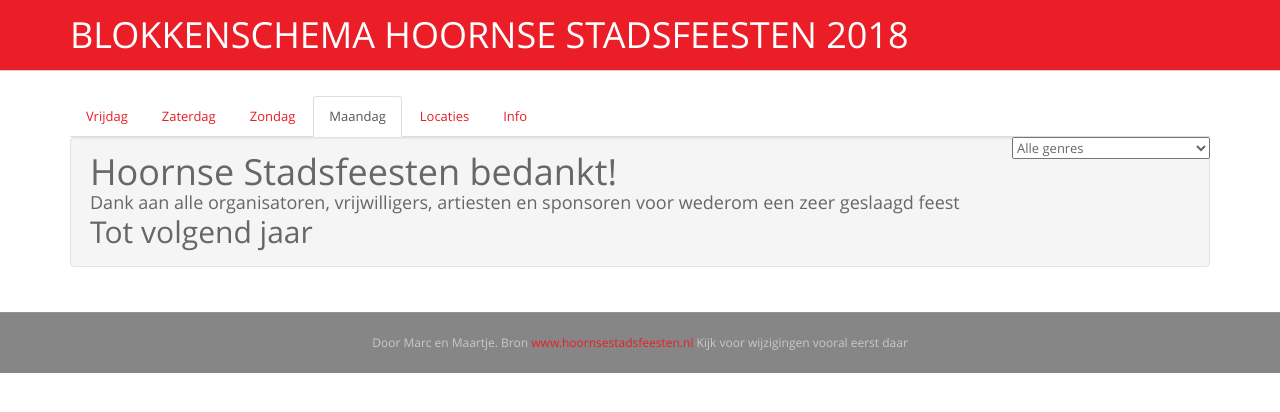
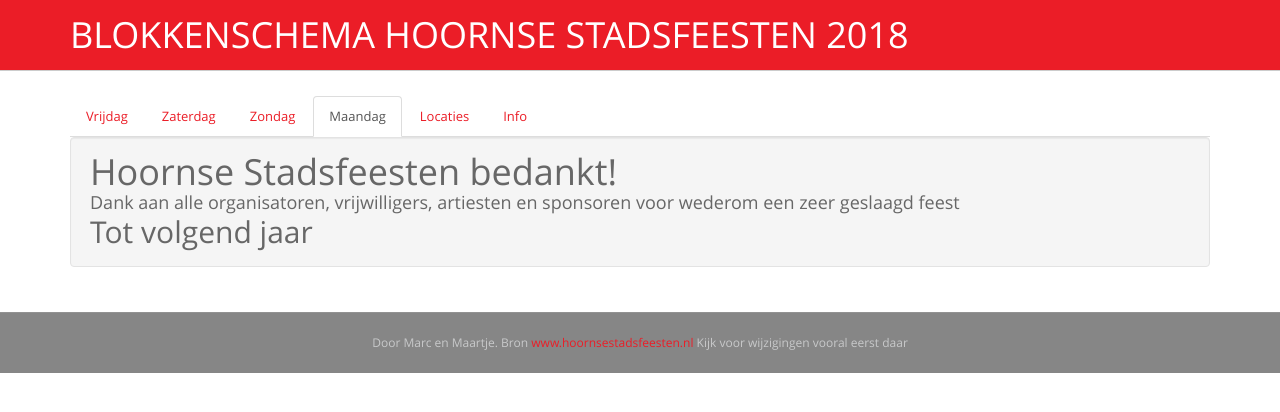
Before and after one commit to ceeram/blokken-schema.nl, a plain HTML site: page index.html in a window 1280 px wide. Drawn offline with Linux system fonts and the light colour scheme.

Commit message:
genres hide

```diff
--- a/index.html
+++ b/index.html
@@ -40,47 +40,47 @@
                         <!--<li role="presentation"><a href="/images">Print</a></li>-->
                     </ul>
 
-                    <select class="pull-right" title="Genre" name="select-genre">
-                        <option value="">Alle genres</option>
-                        <option>a capella</option>
-                        <option>afro-amerikaans</option>
-                        <option>akoestisch</option>
-                        <option>alternative</option>
-                        <option>americana</option>
-                        <option>blues</option>
-                        <option>kleinkunst</option>
-                        <option>close harmony</option>
-                        <option>country</option>
-                        <option>cover</option>
-                        <option>dance</option>
-                        <option>dans</option>
-                        <option>disco</option>
-                        <option>electronisch</option>
-                        <option>feestmuziek</option>
-                        <option>folk</option>
-                        <option>funk</option>
-                        <option>gitaarmuziek</option>
-                        <option>gospel</option>
-                        <option>hardrock</option>
-                        <option value="hip-hop">hip hop / rap</option>
-                        <option>house</option>
-                        <option>indie</option>
-                        <option>jam</option>
-                        <option>jazz</option>
-                        <option>jeugd</option>
-                        <option>klassiek</option>
-                        <option>latin</option>
-                        <option>musical</option>
-                        <option value="nederlandstalig">nederlandstalig en nederpop</option>
-                        <option>pop</option>
-                        <option>punk</option>
-                        <option>rock</option>
-                        <option value="rock-n-roll">rock 'n roll</option>
-                        <option>ska</option>
-                        <option>soul</option>
-                        <option>sport</option>
-                        <option>overig</option>
-                        <option>zang</option>                    </select>
+                    <!--<select class="pull-right" title="Genre" name="select-genre">-->
+                        <!--<option value="">Alle genres</option>-->
+                        <!--<option>a capella</option>-->
+                        <!--<option>afro-amerikaans</option>-->
+                        <!--<option>akoestisch</option>-->
+                        <!--<option>alternative</option>-->
+                        <!--<option>americana</option>-->
+                        <!--<option>blues</option>-->
+                        <!--<option>kleinkunst</option>-->
+                        <!--<option>close harmony</option>-->
+                        <!--<option>country</option>-->
+                        <!--<option>cover</option>-->
+                        <!--<option>dance</option>-->
+                        <!--<option>dans</option>-->
+                        <!--<option>disco</option>-->
+                        <!--<option>electronisch</option>-->
+                        <!--<option>feestmuziek</option>-->
+                        <!--<option>folk</option>-->
+                        <!--<option>funk</option>-->
+                        <!--<option>gitaarmuziek</option>-->
+                        <!--<option>gospel</option>-->
+                        <!--<option>hardrock</option>-->
+                        <!--<option value="hip-hop">hip hop / rap</option>-->
+                        <!--<option>house</option>-->
+                        <!--<option>indie</option>-->
+                        <!--<option>jam</option>-->
+                        <!--<option>jazz</option>-->
+                        <!--<option>jeugd</option>-->
+                        <!--<option>klassiek</option>-->
+                        <!--<option>latin</option>-->
+                        <!--<option>musical</option>-->
+                        <!--<option value="nederlandstalig">nederlandstalig en nederpop</option>-->
+                        <!--<option>pop</option>-->
+                        <!--<option>punk</option>-->
+                        <!--<option>rock</option>-->
+                        <!--<option value="rock-n-roll">rock 'n roll</option>-->
+                        <!--<option>ska</option>-->
+                        <!--<option>soul</option>-->
+                        <!--<option>sport</option>-->
+                        <!--<option>overig</option>-->
+                        <!--<option>zang</option>                    </select>-->
                     <!-- Tab panes -->
                     <div class="tab-content">
                         <div role="tabpanel" class="tab-pane" id="friday">
```
